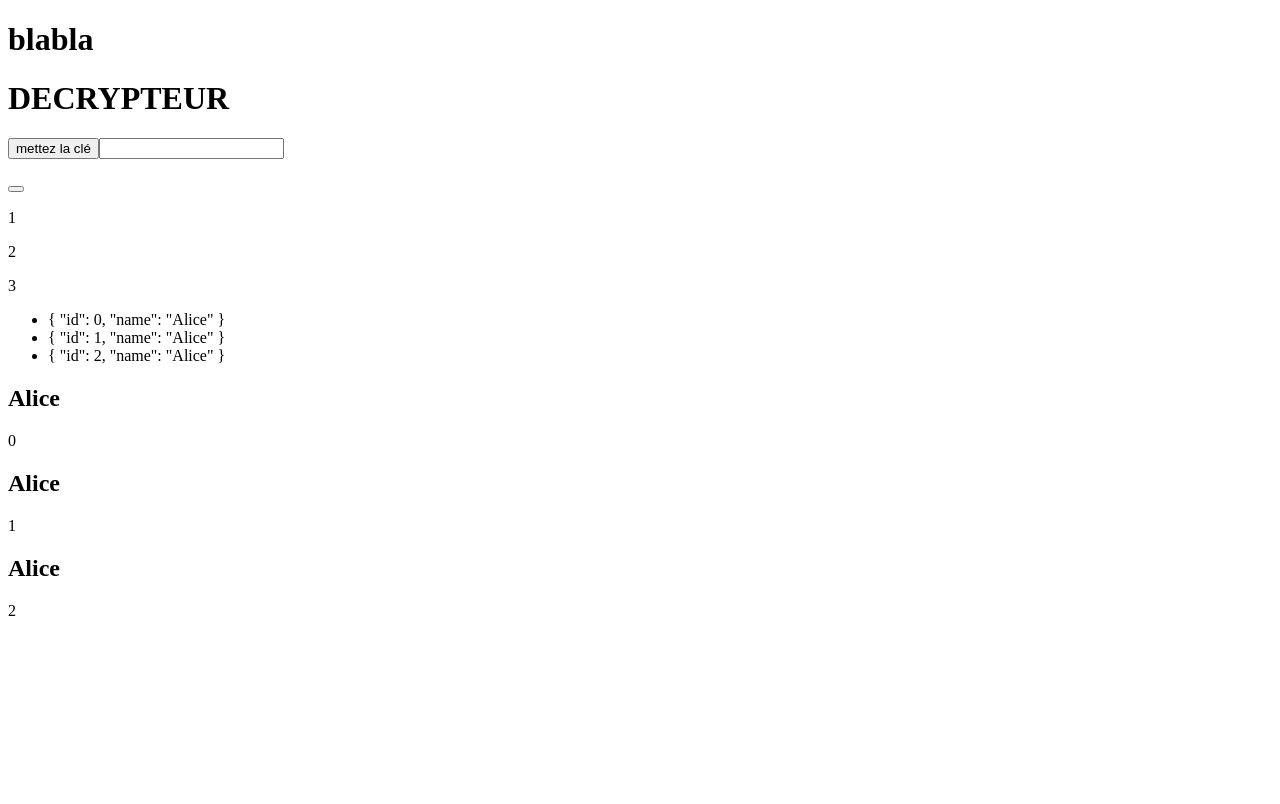
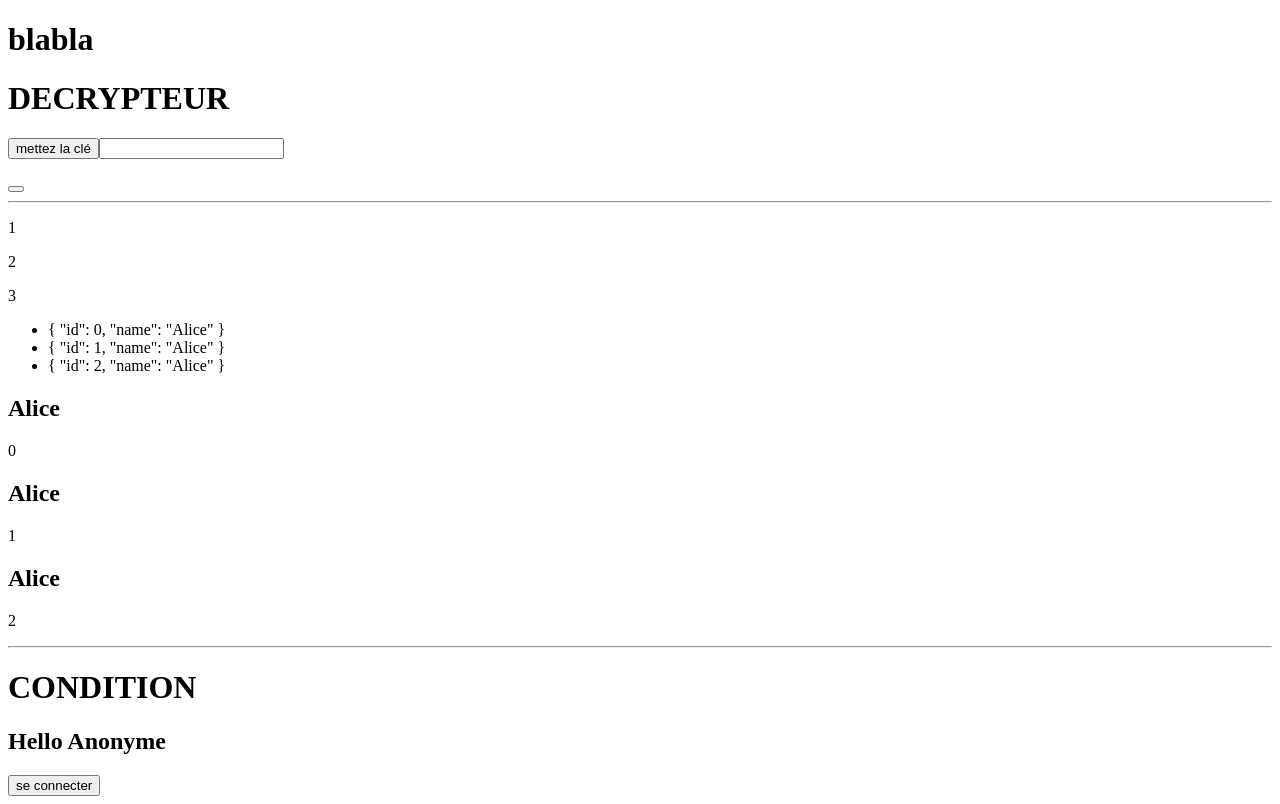
Before and after one commit to slayerblast/ProjetVueJS, a Vue app: page / in a window 1280 px wide. Built offline with nearby package versions, Linux system fonts and the light colour scheme.

Commit message:
page condition mais la fonction sur les boutons ne marche pas

```diff
--- a/src/App.vue
+++ b/src/App.vue
@@ -1,10 +1,15 @@
 <script setup>
 import Helloworld from "@/components/Helloworld.vue"
 import Formulaire from "./components/Formulaire.vue";
+import Condition from "./components/Condition.vue";
 </script>
 
 <template>
 <h1>blabla</h1>
 <Helloworld/>
+<hr>
 <Formulaire/>
+<hr>
+<Condition/>
+
 </template>
--- /dev/null
+++ b/src/components/Condition.vue
@@ -0,0 +1,24 @@
+<script setup>
+import {ref} from "vue"
+let a = false;
+
+const user = ref({id: 0, name:"Hery", log:a})
+
+function Connexion(){
+ a = true
+ console.log(a)
+}
+
+function Deconnexion(){
+ a = false
+ console.log(a)
+}
+</script>
+
+<template>
+<h1>CONDITION</h1>
+<h2 v-if="user.log">Hello {{user.name}}</h2>
+<h2 v-else>Hello Anonyme</h2>
+<button v-if="user.log" @click="Deconnexion()">se déconnecter</button>
+<button v-else @click="Connexion()">se connecter</button>
+</template>
```
